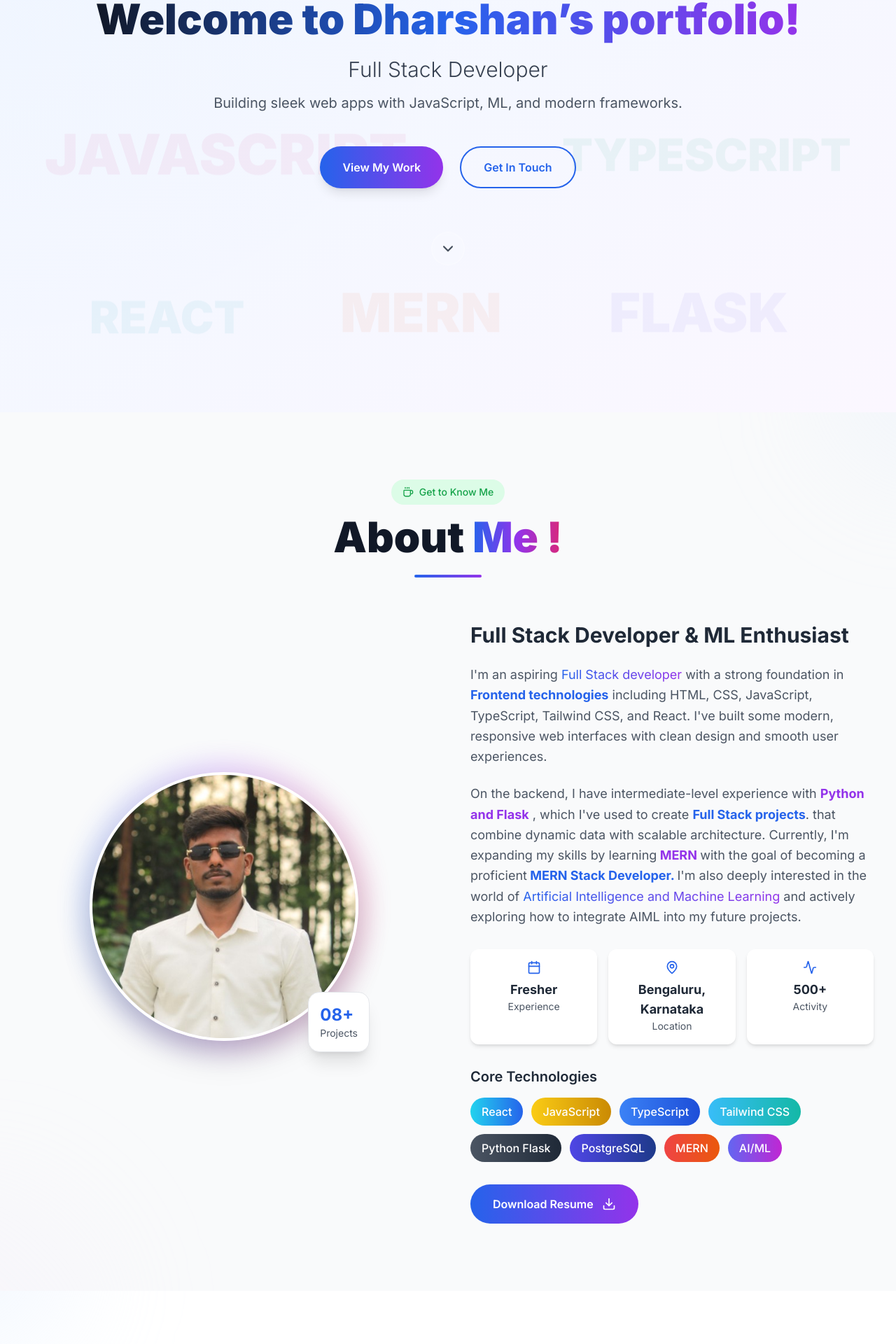
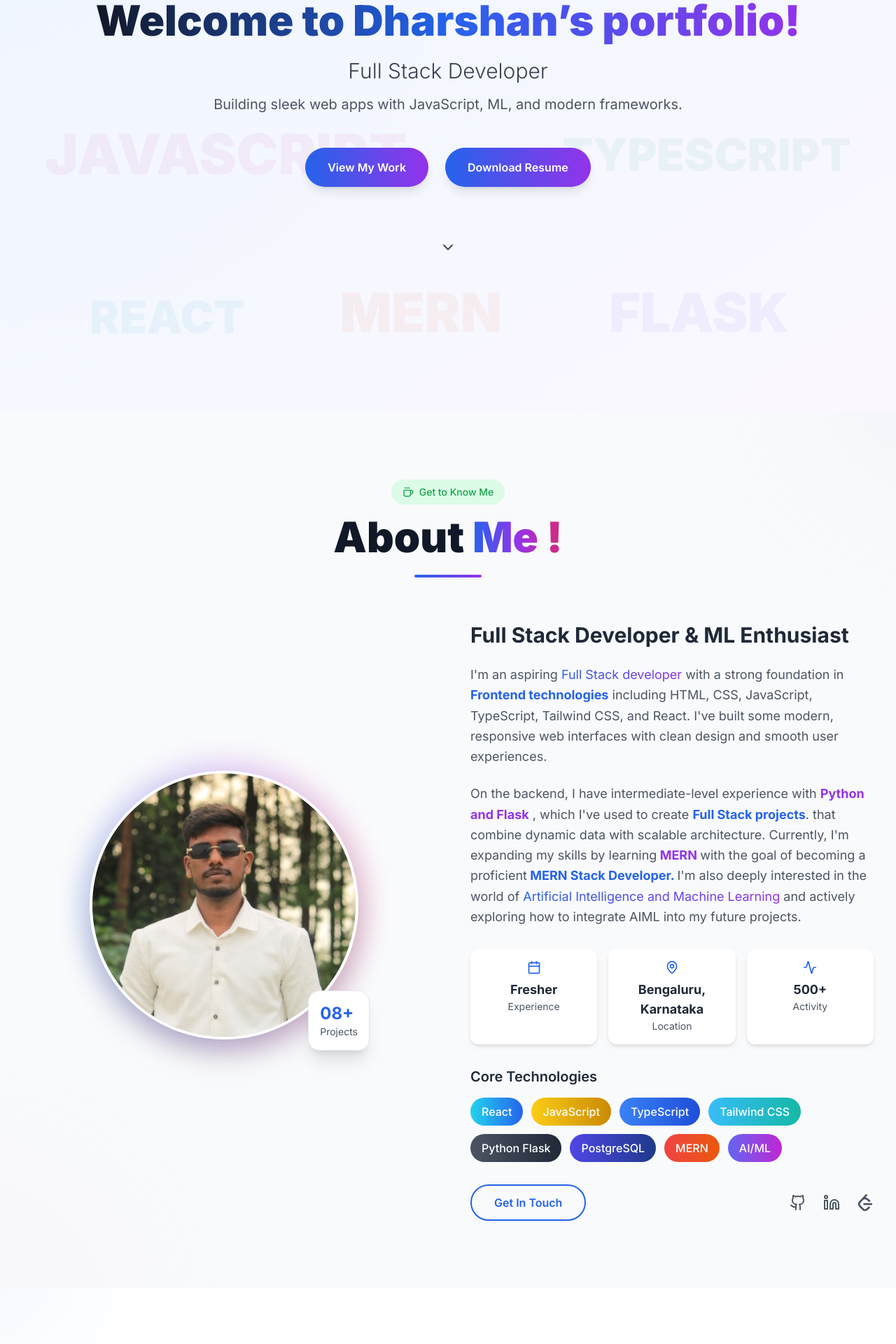
Before and after one commit to Dacchu2004/My_Portfolio, a Next.js app: page / in a window 1280 px wide. Shown: the part 211-2131 px from the top of the page at 70% size. Built offline with nearby package versions, Linux system fonts and the light colour scheme.

Commit message:
updated2

```diff
--- a/components/about.tsx
+++ b/components/about.tsx
@@ -1,45 +1,66 @@
-"use client"
+"use client";
 
-import { useEffect, useRef, useState } from "react"
-import Image from "next/image"
-import { Download, MapPin, Calendar, Coffee,Activity } from "lucide-react"
+import { useEffect, useRef, useState } from "react";
+import Image from "next/image";
+import {
+  Download,
+  MapPin,
+  Calendar,
+  Coffee,
+  Activity,
+  Github,
+  Linkedin,
+} from "lucide-react";
+import { SiLeetcode } from "react-icons/si";
 
 export default function About() {
-  const sectionRef = useRef<HTMLElement>(null)
-  const [isVisible, setIsVisible] = useState(false)
+  const sectionRef = useRef<HTMLElement>(null);
+  const [isVisible, setIsVisible] = useState(false);
 
   useEffect(() => {
     const observer = new IntersectionObserver(
       (entries) => {
         if (entries[0].isIntersecting) {
-          setIsVisible(true)
+          setIsVisible(true);
         }
       },
-      { threshold: 0.1, rootMargin: "0px 0px -50px 0px" },
-    )
+      { threshold: 0.1, rootMargin: "0px 0px -50px 0px" }
+    );
 
     if (sectionRef.current) {
-      observer.observe(sectionRef.current)
+      observer.observe(sectionRef.current);
     }
 
-    return () => observer.disconnect()
-  }, [])
+    return () => observer.disconnect();
+  }, []);
 
   const handleDownloadResume = () => {
     // Create a link element and trigger download
-    const link = document.createElement("a")
-    link.href = "/resume/Dharshan FullStack Dev.pdf" // Path to your resume file in public folder
-    link.download = "CV.pdf" // Name for the downloaded file
-    document.body.appendChild(link)
-    link.click()
-    document.body.removeChild(link)
-  }
+    const link = document.createElement("a");
+    link.href = "/resume/Dharshan FullStack Dev.pdf"; // Path to your resume file in public folder
+    link.download = "CV.pdf"; // Name for the downloaded file
+    document.body.appendChild(link);
+    link.click();
+    document.body.removeChild(link);
+  };
 
   const stats = [
-    { icon: <Calendar className="w-5 h-5" />, label: "Experience", value: " Fresher" },
-    { icon: <MapPin className="w-5 h-5" />, label: "Location", value: "Bengaluru, Karnataka" },
-    { icon: <Activity className="w-5 h-5" />, label: "Activity", value: "500+" },
-  ]
+    {
+      icon: <Calendar className="w-5 h-5" />,
+      label: "Experience",
+      value: " Fresher",
+    },
+    {
+      icon: <MapPin className="w-5 h-5" />,
+      label: "Location",
+      value: "Bengaluru, Karnataka",
+    },
+    {
+      icon: <Activity className="w-5 h-5" />,
+      label: "Activity",
+      value: "500+",
+    },
+  ];
 
   return (
     <section
@@ -54,7 +75,9 @@ export default function About() {
       <div className="container mx-auto px-4 sm:px-6 lg:px-8 relative z-10">
         {/* Section Header */}
         <div
-          className={`text-center mb-16 transition-all duration-1000 ${isVisible ? "opacity-100 translate-y-0" : "opacity-0 translate-y-8"}`}
+          className={`text-center mb-16 transition-all duration-1000 ${
+            isVisible ? "opacity-100 translate-y-0" : "opacity-0 translate-y-8"
+          }`}
         >
           <div className="inline-flex items-center gap-2 px-4 py-2 bg-green-100 dark:bg-green-900/30 rounded-full text-green-600 dark:text-green-400 text-sm font-medium mb-4">
             <Coffee className="w-4 h-4" />
@@ -77,7 +100,9 @@ export default function About() {
           {/* Profile Image - Slide in from left */}
           <div
             className={`w-full lg:w-1/2 flex justify-center transition-all duration-1000 delay-200 ${
-              isVisible ? "opacity-100 translate-x-0" : "opacity-0 -translate-x-8"
+              isVisible
+                ? "opacity-100 translate-x-0"
+                : "opacity-0 -translate-x-8"
             } -mt-12`}
           >
             <div className="relative group">
@@ -97,8 +122,12 @@ export default function About() {
 
               {/* Floating stats */}
               <div className="absolute -bottom-2 -right-2 sm:-bottom-4 sm:-right-4 bg-white dark:bg-gray-800 rounded-2xl p-3 sm:p-4 shadow-xl border border-gray-200 dark:border-gray-700">
-                <div className="text-xl sm:text-2xl font-bold text-blue-600 dark:text-blue-400">08+</div>
-                <div className="text-xs sm:text-sm text-gray-600 dark:text-gray-400">Projects</div>
+                <div className="text-xl sm:text-2xl font-bold text-blue-600 dark:text-blue-400">
+                  08+
+                </div>
+                <div className="text-xs sm:text-sm text-gray-600 dark:text-gray-400">
+                  Projects
+                </div>
               </div>
             </div>
           </div>
@@ -107,44 +136,89 @@ export default function About() {
           <div className="w-full lg:w-1/2">
             <div
               className={`transition-all duration-1000 delay-400 ${
-                isVisible ? "opacity-100 translate-x-0" : "opacity-0 translate-x-8"
+                isVisible
+                  ? "opacity-100 translate-x-0"
+                  : "opacity-0 translate-x-8"
               }`}
             >
               <h3 className="text-2xl lg:text-3xl font-bold mb-6 text-gray-800 dark:text-white">
-                Full Stack Developer &
-                  {" "}
-                  ML Enthusiast
+                Full Stack Developer & ML Enthusiast
               </h3>
             </div>
 
             <div
               className={`space-y-6 transition-all duration-1000 delay-600 ${
-                isVisible ? "opacity-100 translate-x-0" : "opacity-0 translate-x-8"
+                isVisible
+                  ? "opacity-100 translate-x-0"
+                  : "opacity-0 translate-x-8"
               }`}
             >
               <p className="text-lg text-gray-600 dark:text-gray-300 leading-relaxed">
-                I'm an aspiring <span className="text-transparent bg-clip-text bg-gradient-to-r from-blue-600 to-purple-600">Full Stack developer</span> with a strong foundation in{" "}
-                <strong className="text-blue-600 dark:text-blue-400">Frontend technologies</strong>  including HTML, CSS, JavaScript, TypeScript, Tailwind CSS, and React. I've built some modern, responsive web interfaces with clean design and smooth user experiences.
+                I'm an aspiring{" "}
+                <span className="text-transparent bg-clip-text bg-gradient-to-r from-blue-600 to-purple-600">
+                  Full Stack developer
+                </span>{" "}
+                with a strong foundation in{" "}
+                <strong className="text-blue-600 dark:text-blue-400">
+                  Frontend technologies
+                </strong>{" "}
+                including HTML, CSS, JavaScript, TypeScript, Tailwind CSS, and
+                React. I've built some modern, responsive web interfaces with
+                clean design and smooth user experiences.
               </p>
 
               <p className="text-lg text-gray-600 dark:text-gray-300 leading-relaxed">
                 On the backend, I have intermediate-level experience with{" "}
-                <strong className="text-purple-600 dark:text-purple-400">Python and Flask</strong> , which I've used to create{" "}
-                <strong className="text-blue-600 dark:text-blue-400">Full Stack projects</strong>. that combine dynamic data with scalable architecture. Currently, I'm expanding my skills by learning<strong className="text-purple-600 dark:text-purple-400"> MERN </strong>with the goal of becoming a proficient<strong className="text-blue-600 dark:text-blue-400"> MERN Stack Developer. </strong>I'm also deeply interested in the world of<span className="text-transparent bg-clip-text bg-gradient-to-r from-blue-600 to-purple-600"> Artificial Intelligence and Machine Learning </span>and actively exploring how to integrate AIML into my future projects.
+                <strong className="text-purple-600 dark:text-purple-400">
+                  Python and Flask
+                </strong>{" "}
+                , which I've used to create{" "}
+                <strong className="text-blue-600 dark:text-blue-400">
+                  Full Stack projects
+                </strong>
+                . that combine dynamic data with scalable architecture.
+                Currently, I'm expanding my skills by learning
+                <strong className="text-purple-600 dark:text-purple-400">
+                  {" "}
+                  MERN{" "}
+                </strong>
+                with the goal of becoming a proficient
+                <strong className="text-blue-600 dark:text-blue-400">
+                  {" "}
+                  MERN Stack Developer.{" "}
+                </strong>
+                I'm also deeply interested in the world of
+                <span className="text-transparent bg-clip-text bg-gradient-to-r from-blue-600 to-purple-600">
+                  {" "}
+                  Artificial Intelligence and Machine Learning{" "}
+                </span>
+                and actively exploring how to integrate AIML into my future
+                projects.
               </p>
             </div>
 
             {/* Stats */}
             <div
               className={`grid grid-cols-3 gap-4 my-8 transition-all duration-1000 delay-800 ${
-                isVisible ? "opacity-100 translate-x-0" : "opacity-0 translate-x-8"
+                isVisible
+                  ? "opacity-100 translate-x-0"
+                  : "opacity-0 translate-x-8"
               }`}
             >
               {stats.map((stat, index) => (
-                <div key={index} className="text-center p-4 bg-white dark:bg-gray-800 rounded-xl shadow-md">
-                  <div className="flex justify-center mb-2 text-blue-600 dark:text-blue-400">{stat.icon}</div>
-                  <div className="text-lg font-bold text-gray-800 dark:text-white">{stat.value}</div>
-                  <div className="text-sm text-gray-600 dark:text-gray-400">{stat.label}</div>
+                <div
+                  key={index}
+                  className="text-center p-4 bg-white dark:bg-gray-800 rounded-xl shadow-md"
+                >
+                  <div className="flex justify-center mb-2 text-blue-600 dark:text-blue-400">
+                    {stat.icon}
+                  </div>
+                  <div className="text-lg font-bold text-gray-800 dark:text-white">
+                    {stat.value}
+                  </div>
+                  <div className="text-sm text-gray-600 dark:text-gray-400">
+                    {stat.label}
+                  </div>
                 </div>
               ))}
             </div>
@@ -152,21 +226,28 @@ export default function About() {
             {/* Tech Stack */}
             <div
               className={`transition-all duration-1000 delay-1000 ${
-                isVisible ? "opacity-100 translate-x-0" : "opacity-0 translate-x-8"
+                isVisible
+                  ? "opacity-100 translate-x-0"
+                  : "opacity-0 translate-x-8"
               }`}
             >
-              <h4 className="text-xl font-semibold mb-4 text-gray-800 dark:text-white">Core Technologies</h4>
+              <h4 className="text-xl font-semibold mb-4 text-gray-800 dark:text-white">
+                Core Technologies
+              </h4>
               <div className="flex flex-wrap gap-3 mb-8">
                 {[
-                    { name: "React", color: "from-cyan-400 to-blue-600" },// React: Cyan & Blue
-                    { name: "JavaScript", color: "from-yellow-400 to-yellow-600" },// JavaScript: Bright Yellow
-                    { name: "TypeScript", color: "from-blue-500 to-blue-700" },// TypeScript: Deep Blue
-                    { name: "Tailwind CSS", color: "from-sky-400 to-teal-500" },// Tailwind: Sky & Teal
-                    { name: "Python Flask", color: "from-gray-600 to-gray-800" },// Flask: Dark Grays (Black/White Logo)
-                    { name: "PostgreSQL", color: "from-indigo-600 to-blue-900" },// PostgreSQL: Deep Blue / Indigo
-                    { name: "MERN", color: "from-red-500 to-orange-600" }, // MERN: Red to Orange (Oracle style)
-                    { name: "AI/ML", color: "from-indigo-500 to-fuchsia-600" }
-                  ].map((tech, index) => (
+                  { name: "React", color: "from-cyan-400 to-blue-600" }, // React: Cyan & Blue
+                  {
+                    name: "JavaScript",
+                    color: "from-yellow-400 to-yellow-600",
+                  }, // JavaScript: Bright Yellow
+                  { name: "TypeScript", color: "from-blue-500 to-blue-700" }, // TypeScript: Deep Blue
+                  { name: "Tailwind CSS", color: "from-sky-400 to-teal-500" }, // Tailwind: Sky & Teal
+                  { name: "Python Flask", color: "from-gray-600 to-gray-800" }, // Flask: Dark Grays (Black/White Logo)
+                  { name: "PostgreSQL", color: "from-indigo-600 to-blue-900" }, // PostgreSQL: Deep Blue / Indigo
+                  { name: "MERN", color: "from-red-500 to-orange-600" }, // MERN: Red to Orange (Oracle style)
+                  { name: "AI/ML", color: "from-indigo-500 to-fuchsia-600" },
+                ].map((tech, index) => (
                   <span
                     key={tech.name}
                     className={`px-4 py-2 rounded-full text-white font-medium bg-gradient-to-r ${tech.color} transform transition-all duration-300 hover:scale-110 hover:shadow-lg cursor-default`}
@@ -177,18 +258,61 @@ export default function About() {
               </div>
 
               {/* CTA Button */}
-              <button
+              {/* <button
                 onClick={handleDownloadResume}
                 className="group relative overflow-hidden bg-gradient-to-r from-blue-600 to-purple-600 text-white font-semibold py-4 px-8 rounded-full transition-all duration-300 hover:shadow-lg transform hover:scale-105 flex items-center gap-3"
               >
                 <span className="relative z-10">Download Resume</span>
                 <Download className="w-5 h-5 group-hover:translate-y-0.5 transition-transform" />
                 <div className="absolute inset-0 bg-gradient-to-r from-purple-600 to-pink-600 transform scale-x-0 group-hover:scale-x-100 transition-transform origin-left duration-300"></div>
-              </button>
+              </button> */}
+              <div className="flex flex-col sm:flex-row justify-between items-center gap-4 mt-6">
+                <button
+                  onClick={() => {
+                    const contactSection = document.getElementById("contact");
+                    contactSection?.scrollIntoView({ behavior: "smooth" });
+                  }}
+                  className="group relative overflow-hidden bg-transparent border-2 border-blue-600 dark:border-blue-400 text-blue-600 dark:text-blue-400 hover:bg-blue-600 hover:text-white dark:hover:bg-blue-400 dark:hover:text-gray-900 font-semibold py-3 px-8 rounded-full transition-all duration-300 hover:shadow-lg transform hover:scale-105"
+                >
+                  <span className="relative z-10">Get In Touch</span>
+                </button>
+
+                <div className="flex space-x-6">
+                  <a
+                    href="https://github.com/Dacchu2004"
+                    target="_blank"
+                    rel="noopener noreferrer"
+                    className="group text-gray-600 dark:text-gray-300 transition-colors"
+                    aria-label="GitHub"
+                  >
+                    <Github className="h-6 w-6 transition-colors group-hover:text-purple-700" />
+                  </a>
+
+                  <a
+                    href="https://www.linkedin.com/in/dharshans2004/"
+                    target="_blank"
+                    rel="noopener noreferrer"
+                    className="group text-gray-600 dark:text-gray-300 transition-colors"
+                    aria-label="LinkedIn"
+                  >
+                    <Linkedin className="h-6 w-6 transition-colors group-hover:text-blue-600" />
+                  </a>
+
+                  <a
+                    href="https://leetcode.com/u/Dharshans_05/"
+                    target="_blank"
+                    rel="noopener noreferrer"
+                    className="group text-gray-600 dark:text-gray-300 transition-colors"
+                    aria-label="LeetCode"
+                  >
+                    <SiLeetcode className="h-6 w-6 transition-colors group-hover:text-yellow-500" />
+                  </a>
+                </div>
+              </div>
             </div>
           </div>
         </div>
       </div>
     </section>
-  )
+  );
 }
--- a/components/hero.tsx
+++ b/components/hero.tsx
@@ -130,9 +130,24 @@ export default function Hero() {
           <button onClick={(e) => { createRipple(e); scrollToSection("projects") }} className="relative overflow-hidden group bg-gradient-to-r from-blue-600 to-purple-600 hover:from-blue-700 hover:to-purple-700 text-white font-semibold py-3 sm:py-4 px-6 sm:px-8 rounded-full transition-all duration-300 transform hover:scale-105 shadow-lg hover:shadow-xl text-sm sm:text-base">
             <span className="relative z-10">View My Work</span>
           </button>
-          <button onClick={(e) => { createRipple(e); scrollToSection("contact") }} className="relative overflow-hidden group bg-transparent border-2 border-blue-600 dark:border-blue-400 text-blue-600 dark:text-blue-400 hover:bg-blue-600 hover:text-white dark:hover:bg-blue-400 dark:hover:text-gray-900 font-semibold py-3 sm:py-4 px-6 sm:px-8 rounded-full transition-all duration-300 transform hover:scale-105 text-sm sm:text-base">
+          {/* <button onClick={(e) => { createRipple(e); scrollToSection("contact") }} className="relative overflow-hidden group bg-transparent border-2 border-blue-600 dark:border-blue-400 text-blue-600 dark:text-blue-400 hover:bg-blue-600 hover:text-white dark:hover:bg-blue-400 dark:hover:text-gray-900 font-semibold py-3 sm:py-4 px-6 sm:px-8 rounded-full transition-all duration-300 transform hover:scale-105 text-sm sm:text-base">
             <span className="relative z-10">Get In Touch</span>
+          </button> */}
+          <button
+            onClick={(e) => {
+            createRipple(e)
+            const link = document.createElement("a")
+            link.href = "/resume/Dharshan FullStack Dev.pdf"
+            link.download = "CV.pdf"
+            document.body.appendChild(link)
+            link.click()
+            document.body.removeChild(link)
+          }}
+            className="relative overflow-hidden group bg-gradient-to-r from-blue-600 to-purple-600 hover:from-blue-700 hover:to-purple-700 text-white font-semibold py-3 sm:py-4 px-6 sm:px-8 rounded-full transition-all duration-300 transform hover:scale-105 shadow-lg hover:shadow-xl text-sm sm:text-base"
+>
+            <span className="relative z-10">Download Resume</span>
           </button>
+
         </div>
 
         <button onClick={scrollToNext} className={`transition-all duration-1000 delay-600 ${isVisible ? "opacity-100 translate-y-0" : "opacity-0 translate-y-8"} animate-bounce inline-flex items-center justify-center w-12 h-12 rounded-full bg-white/20 dark:bg-gray-800/50 backdrop-blur-sm border border-white/30 dark:border-gray-700 hover:bg-white/30 dark:hover:bg-gray-700/50 transition-all duration-300`} aria-label="Scroll to next section">
--- a/package.json
+++ b/package.json
@@ -52,6 +52,7 @@
     "react-day-picker": "8.10.1",
     "react-dom": "^18",
     "react-hook-form": "^7.54.1",
+    "react-icons": "^5.5.0",
     "react-resizable-panels": "^2.1.7",
     "recharts": "2.15.0",
     "sonner": "^1.7.1",
```
Also changed, not shown: components/footer.tsx (+11 -3 lines), 1 other file (tests, documents, lock files or other folders).
